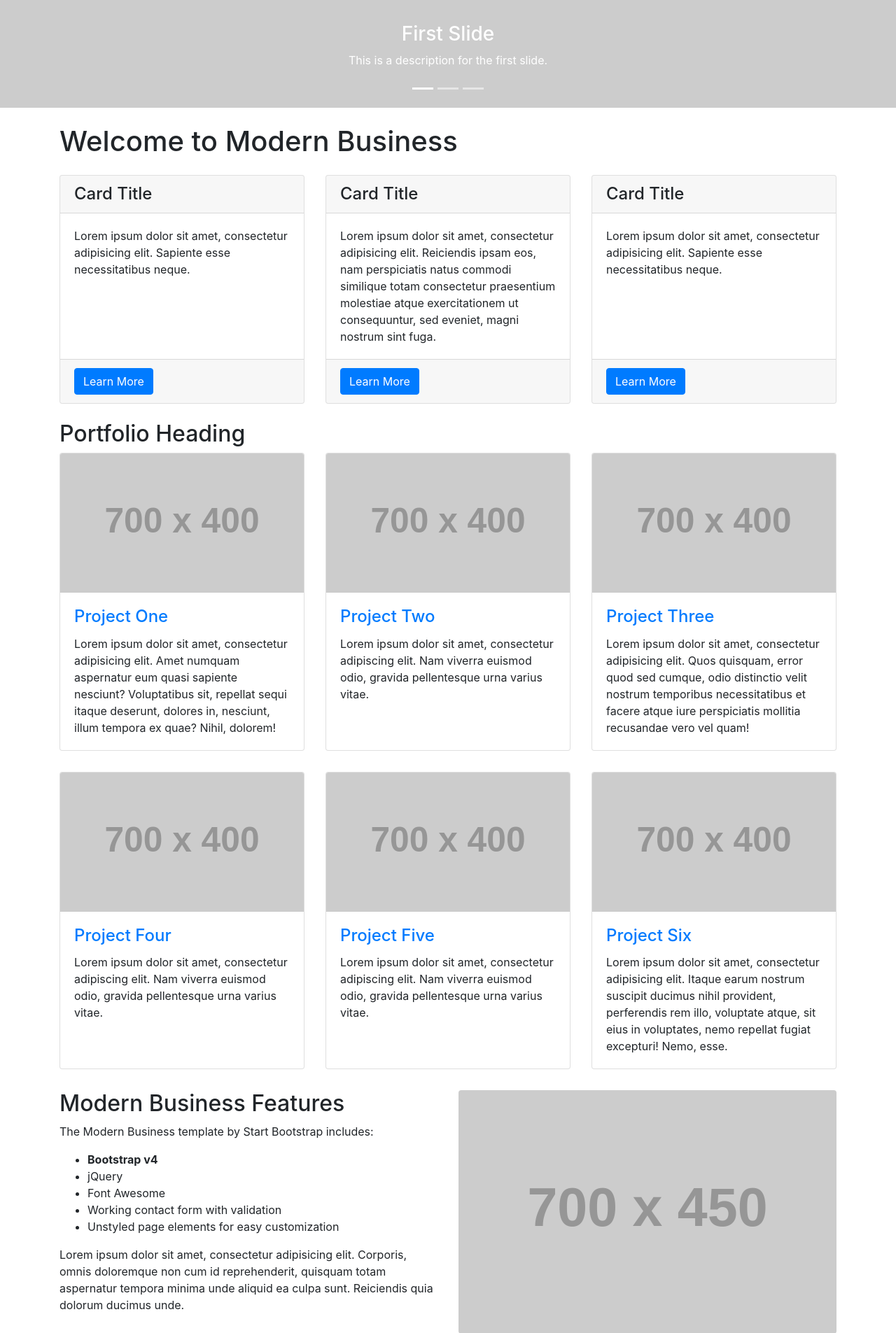
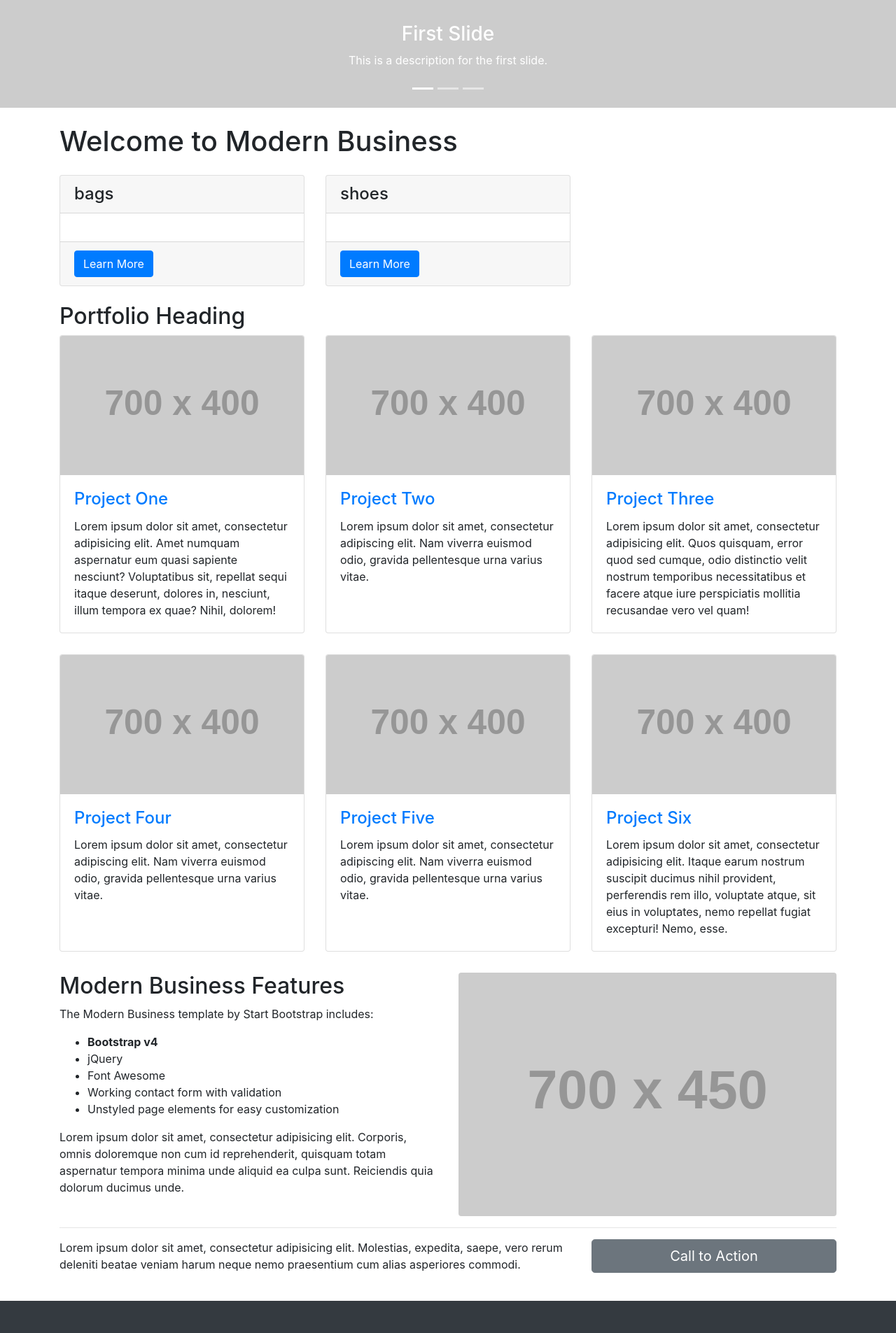
Before and after one commit to idrummer83/startshop, a Django app: page / in a window 1280 px wide. Shown: the part 422-2327 px from the top of the page at 70% size. Run offline with Django 3.2, Linux system fonts and the light colour scheme; data comes from the database, SQL or seed files in the repository; grey boxes labelled with a size stand in for pictures from a placeholder-image service; some libraries are stand-ins or nearby versions.

Commit message:
categories

```diff
--- a/shop/views.py
+++ b/shop/views.py
@@ -1,9 +1,13 @@
 from django.shortcuts import render
+from shop.models import productCategory
 
 # Create your views here.
 
 def start(request):
-    return  render(request, 'index.html', context={})
+    context = {
+        'pCategory': productCategory.objects.all()
+    }
+    return  render(request, 'index.html', context)
 
 
 def category(request):
--- a/templates/index.html
+++ b/templates/index.html
@@ -1,4 +1,5 @@
 {% extends 'base.html' %}
+{% load thumbnail %}
 
 {% block content %}
     <header>
@@ -49,39 +50,23 @@
 
       <!-- Marketing Icons Section -->
       <div class="row">
+          {% for c in pCategory %}
         <div class="col-lg-4 mb-4">
                 <div class="card h-100">
-            <h4 class="card-header">Card Title</h4>
+                    <h4 class="card-header">{{ c.name }}</h4>
+                      <a href="#">
+                          {% thumbnail productCategory.image 250x250 crop %}
+{#                          <img class="w-100" src="{{ c.image.url }}" alt="">#}
+                      </a>
                     <div class="card-body">
-              <p class="card-text">Lorem ipsum dolor sit amet, consectetur adipisicing elit. Sapiente esse necessitatibus neque.</p>
+                      <p class="card-text">{{ c.description|safe }}</p>
                     </div>
                     <div class="card-footer">
                       <a href="#" class="btn btn-primary">Learn More</a>
                     </div>
                   </div>
               </div>
-        <div class="col-lg-4 mb-4">
-          <div class="card h-100">
-            <h4 class="card-header">Card Title</h4>
-            <div class="card-body">
-              <p class="card-text">Lorem ipsum dolor sit amet, consectetur adipisicing elit. Reiciendis ipsam eos, nam perspiciatis natus commodi similique totam consectetur praesentium molestiae atque exercitationem ut consequuntur, sed eveniet, magni nostrum sint fuga.</p>
-            </div>
-            <div class="card-footer">
-              <a href="#" class="btn btn-primary">Learn More</a>
-            </div>
-          </div>
-        </div>
-        <div class="col-lg-4 mb-4">
-          <div class="card h-100">
-            <h4 class="card-header">Card Title</h4>
-            <div class="card-body">
-              <p class="card-text">Lorem ipsum dolor sit amet, consectetur adipisicing elit. Sapiente esse necessitatibus neque.</p>
-            </div>
-            <div class="card-footer">
-              <a href="#" class="btn btn-primary">Learn More</a>
-            </div>
-          </div>
-        </div>
+            {% endfor %}
       </div>
       <!-- /.row -->
 
```
Also changed, not shown: startshop/settings.py (+12 -0 lines). Lines whose indentation alone changed are shown as unchanged.
